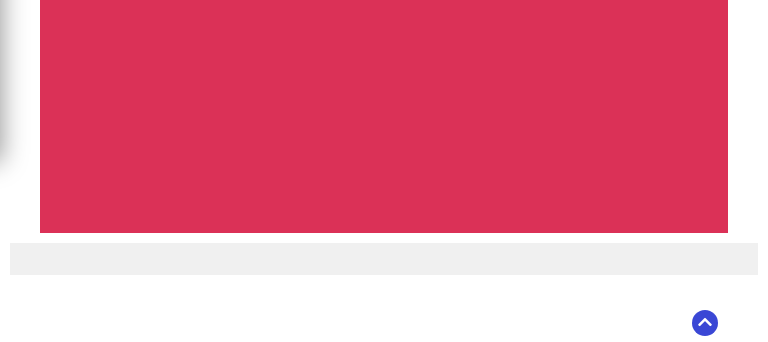
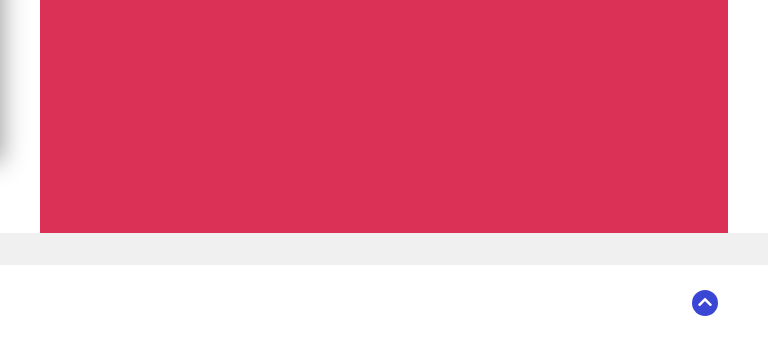
Before and after one commit to aktson/portfolio, a plain HTML site: page about.html in a window 768 px wide. Shown: the part 640-982 px from the top of the page. Drawn offline with Linux system fonts and the light colour scheme; a web font is replaced by a local one.

Commit message:
margin changes

```diff
--- a/css/media.css
+++ b/css/media.css
@@ -54,7 +54,4 @@
     height: 90vh;
     margin: 0 40px;
   }
-  main {
-    margin: 10px;
-  }
 }
--- a/css/style.css
+++ b/css/style.css
@@ -22,7 +22,8 @@
   max-width: 100%;
 }
 body {
-  width: 100vw;
+  position: relative;
+  max-width: 100vw;
   min-height: 100vh;
   display: grid;
   grid-template-rows: auto auto 1fr auto;
@@ -32,7 +33,6 @@ body {
     "main"
     "footer";
   overflow-x: hidden;
-  position: relative;
 }
 
 header {
```
